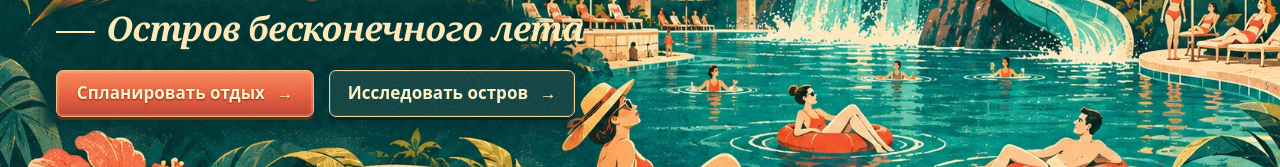
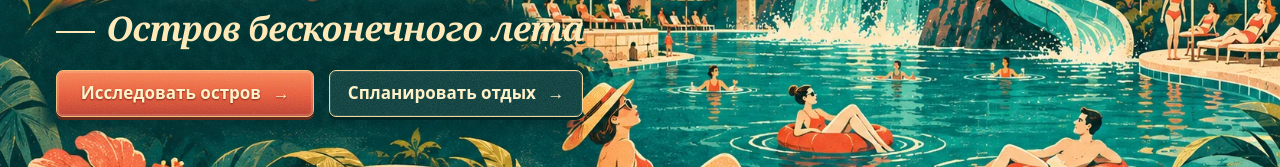
Before and after one commit to raccoonforge/aqua-paradise-resort, a React (Vite) app: page / in a window 1280 px wide. Shown: the part 458-625 px from the top of the page. Built offline with nearby package versions, Linux system fonts and the light colour scheme; a web font is replaced by a local one.

Commit message:
Correct Riviera hero CTA order and preserve accessible title

```diff
--- a/src/components/Hero.tsx
+++ b/src/components/Hero.tsx
@@ -1,6 +1,7 @@
 export default function Hero() {
   return (
     <section id="hero" tabIndex={-1} className="apr-hero" aria-labelledby="hero-title">
+      {/* The illustration still includes the decorative lettering; keep exactly one accessible title. */}
       <h1 id="hero-title" className="sr-only">Aqua Paradise Resort</h1>
       <div className="apr-hero__plate" aria-hidden="true" />
       <div className="apr-hero__mobile-lettering" aria-hidden="true" />
@@ -8,8 +9,8 @@ export default function Hero() {
       <div className="apr-hero__content">
         <p className="apr-hero__tagline">Остров бесконечного лета</p>
         <div className="apr-hero__actions">
-          <a className="riv-button" href="#/planner">Спланировать отдых <span aria-hidden="true">→</span></a>
-          <a className="riv-button secondary" href="#/?section=about">Исследовать остров <span aria-hidden="true">→</span></a>
+          <a className="riv-button apr-hero__explore" href="#/?section=about">Исследовать остров <span aria-hidden="true">→</span></a>
+          <a className="riv-button secondary apr-hero__plan" href="#/planner">Спланировать отдых <span aria-hidden="true">→</span></a>
         </div>
       </div>
     </section>
```
